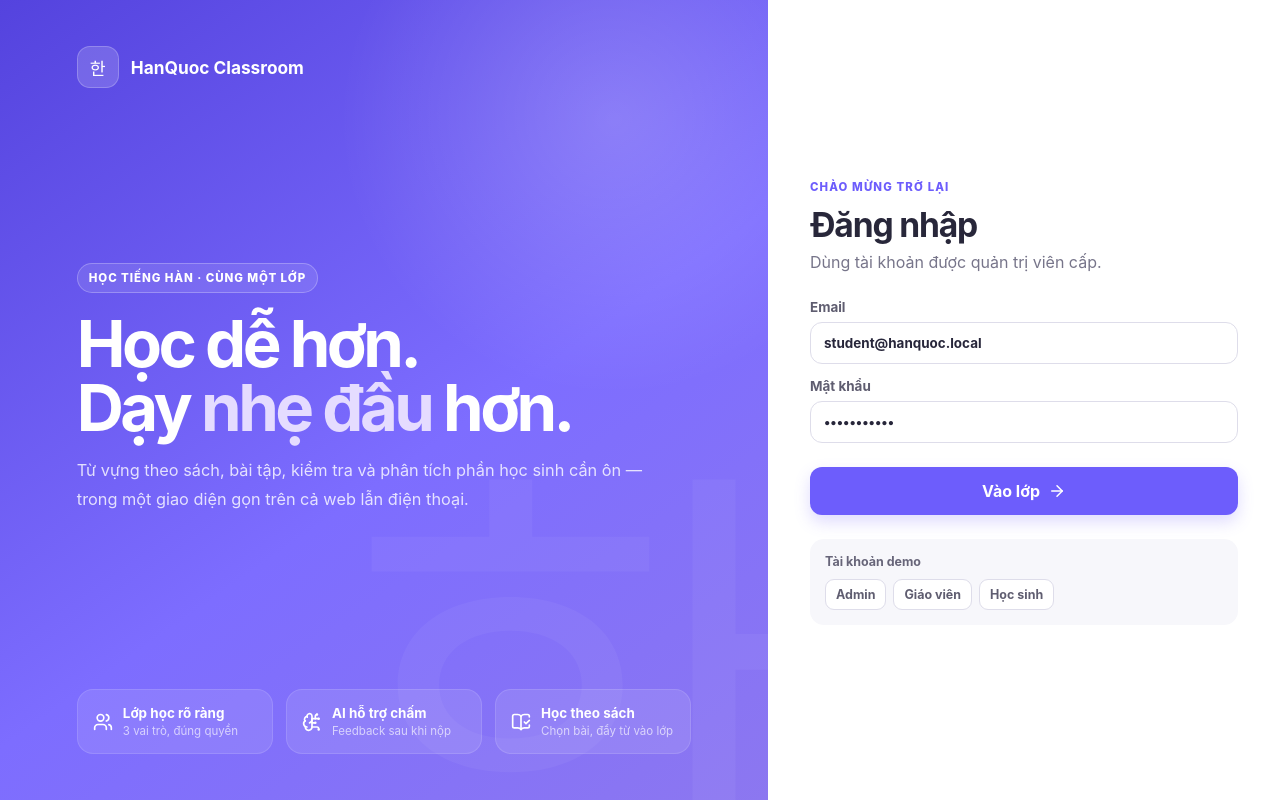
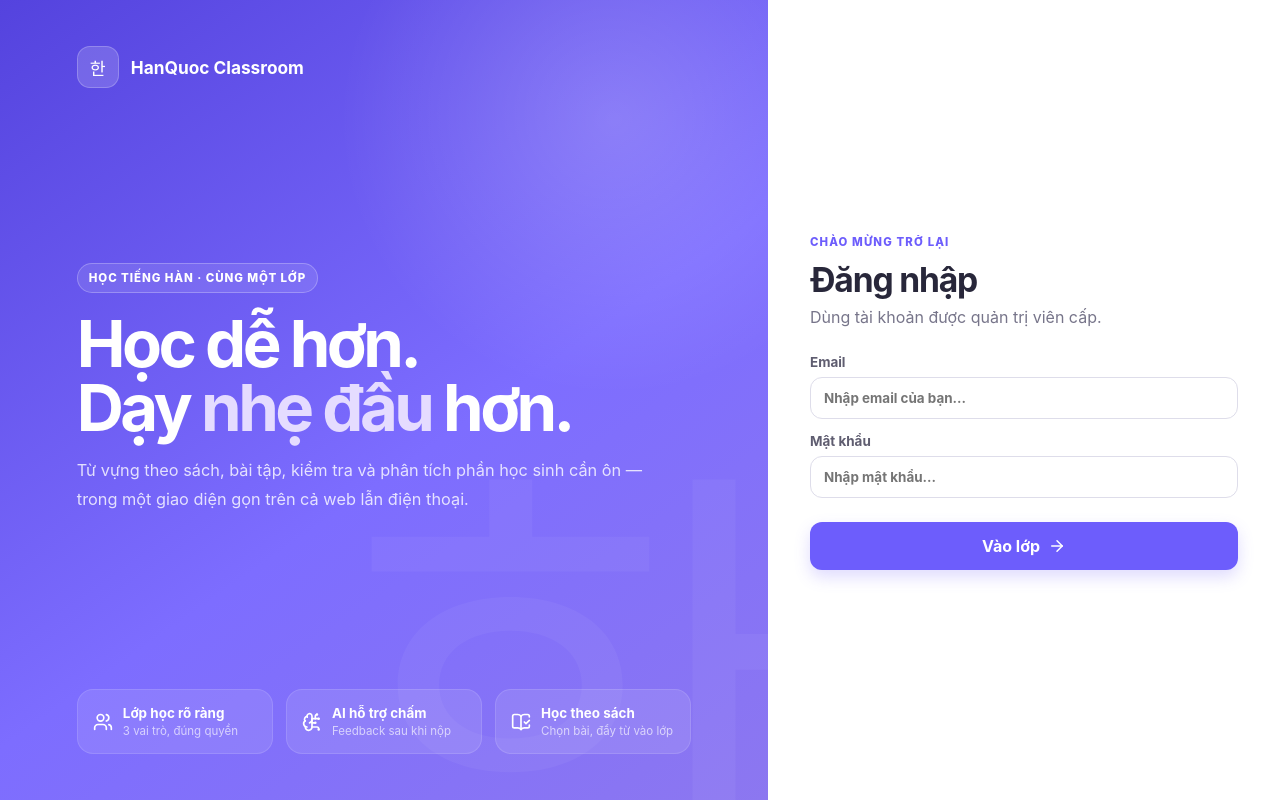
Before and after one commit to hoanghieu24/AppKorea, a React (Vite) app in the folder frontend/: page /login in a window 1280 px wide. Built offline with nearby package versions, Linux system fonts and the light colour scheme; no server answers.

Commit message:
update-10

```diff
--- a/frontend/src/pages/LoginPage.jsx
+++ b/frontend/src/pages/LoginPage.jsx
@@ -2,15 +2,10 @@ import { useState } from 'react';
 import { ArrowRight, BookOpenCheck, BrainCircuit, GraduationCap, Users } from 'lucide-react';
 import { api, saveSession } from '../api.js';
 
-const demos = [
-  ['Admin', 'admin@hanquoc.local', 'Admin@123'],
-  ['Giáo viên', 'teacher@hanquoc.local', 'Teacher@123'],
-  ['Học sinh', 'student@hanquoc.local', 'Student@123'],
-];
 
 export default function LoginPage({ onLogin }) {
-  const [email, setEmail] = useState('student@hanquoc.local');
-  const [password, setPassword] = useState('Student@123');
+  const [email, setEmail] = useState('');
+  const [password, setPassword] = useState('');
   const [error, setError] = useState('');
   const [loading, setLoading] = useState(false);
 
@@ -49,16 +44,10 @@ export default function LoginPage({ onLogin }) {
           <span className="eyebrow">CHÀO MỪNG TRỞ LẠI</span>
           <h2>Đăng nhập</h2>
           <p>Dùng tài khoản được quản trị viên cấp.</p>
-          <label>Email<input type="email" value={email} onChange={(e) => setEmail(e.target.value)} autoComplete="username" required /></label>
-          <label>Mật khẩu<input type="password" value={password} onChange={(e) => setPassword(e.target.value)} autoComplete="current-password" required /></label>
+          <label>Email<input type="email" value={email} onChange={(e) => setEmail(e.target.value)} autoComplete="username" placeholder="Nhập email của bạn..." required /></label>
+          <label>Mật khẩu<input type="password" value={password} onChange={(e) => setPassword(e.target.value)} autoComplete="current-password" placeholder="Nhập mật khẩu..." required /></label>
           {error && <div className="form-error">{error}</div>}
           <button className="btn primary full" disabled={loading}>{loading ? 'Đang vào lớp...' : <>Vào lớp <ArrowRight size={18} /></>}</button>
-          <div className="demo-box">
-            <strong>Tài khoản demo</strong>
-            <div className="demo-users">
-              {demos.map(([label, demoEmail, demoPassword]) => <button type="button" key={label} onClick={() => { setEmail(demoEmail); setPassword(demoPassword); }}>{label}</button>)}
-            </div>
-          </div>
         </form>
       </section>
     </div>
```
